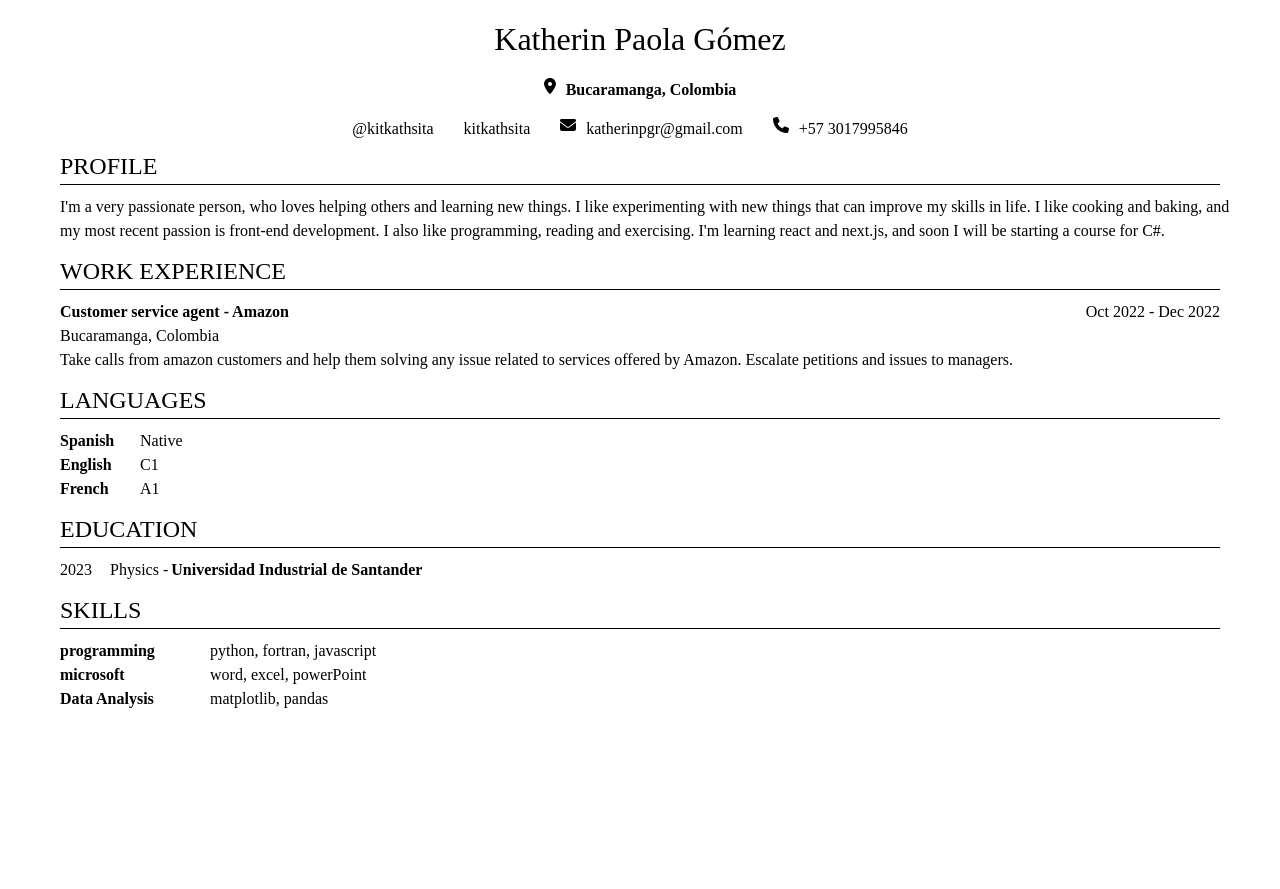
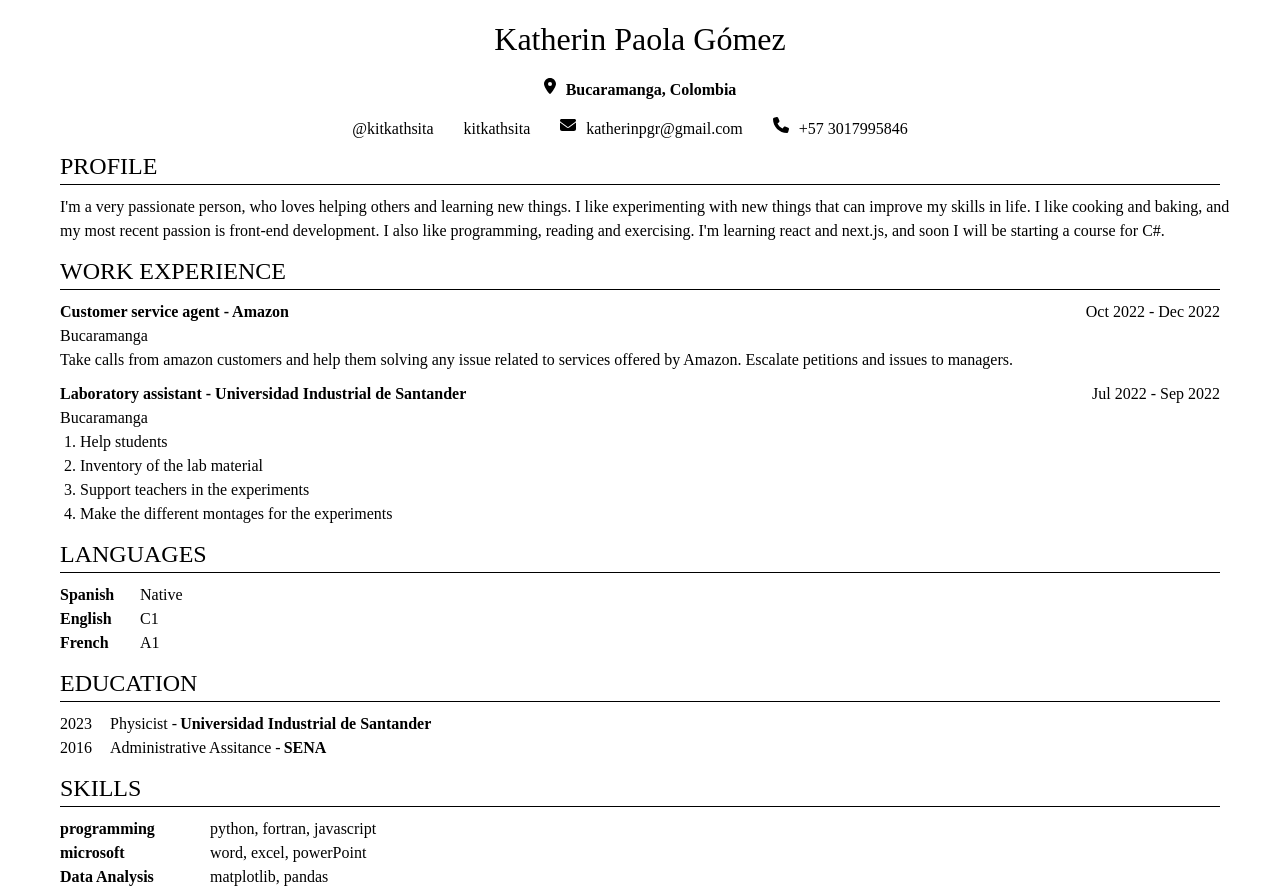
Before and after one commit to kitkathsita/CV-creation, a Next.js app: page / in a window 1280 px wide. Before the commit the page ends 800 px from the top, so only its background shows below. Built offline with nearby package versions, Linux system fonts and the light colour scheme; a web font is replaced by a local one.

Commit message:
i edited the sections so it can be included more inside of the them, also added the task option

```diff
--- a/app/globals.css
+++ b/app/globals.css
@@ -89,6 +89,17 @@ body {
   margin-left: 10px;
 }
 
+.taskJob {
+  font-size: 2vh;
+  font-family: 'Computer Modern';
+  margin-left: 20px;
+  list-style-type: decimal;
+}
+
+li {
+  margin-left: 10px;
+}
+
 .idiom {
   display: flex;
   margin-left: 10px;
--- a/app/layout.js
+++ b/app/layout.js
@@ -4,7 +4,7 @@ import { Inter } from 'next/font/google'
 const inter = Inter({ subsets: ['latin'] })
 
 export const metadata = {
-  title: 'Create Next App',
+  title: 'Create CV',
   description: 'Generated by create next app',
 }
 
--- a/app/page.js
+++ b/app/page.js
@@ -16,6 +16,7 @@ const sectionMock = ["PROFILE", 'WORK EXPERIENCE', 'LANGUAGES', 'EDUCATION'];
 
 const desc = "I'm a very passionate person, who loves helping others and learning new things. I like experimenting with new things that can improve my skills in life. I like cooking and baking, and my most recent passion is front-end development. I also like programming, reading and exercising. I'm learning react and next.js, and soon I will be starting a course for C\#."
 const jobDesc = "Take calls from amazon customers and help them solving any issue related to services offered by Amazon. Escalate petitions and issues to managers. "
+const task = ['Help students', 'Inventory of the lab material', 'Support teachers in the experiments', 'Make the different montages for the experiments']
 const languagesSpoken = [
   {
     language: 'Spanish',
@@ -33,7 +34,7 @@ const languagesSpoken = [
 
 const skills = [
   {
-    group:'programming',
+    group: 'programming',
     skill: 'python, fortran, javascript'
   },
   {
@@ -46,27 +47,46 @@ const skills = [
   }
 ]
 
+const experience = [
+  {
+    position: 'Customer service agent',
+    company: 'Amazon',
+    period: 'Oct 2022 - Dec 2022',
+    place: 'Bucaramanga',
+    jobDescription: jobDesc
+  },
+  {
+    position: 'Laboratory assistant',
+    company: 'Universidad Industrial de Santander',
+    period: 'Jul 2022 - Sep 2022',
+    place: 'Bucaramanga',
+    task: task
+  },
+]
+
+const educationDegrees = [
+  {
+    year: '2023',
+    degree: 'Physicist',
+    school: 'Universidad Industrial de Santander'
+  },
+  {
+    year: '2016',
+    degree: 'Administrative Assitance',
+    school: 'SENA'
+  }
+]
+
 export default function Home() {
   let i = 0
-  let j = 0
   return (
     <>
     <Header Name={'Katherin Paola Gómez'} Location={'Bucaramanga, Colombia'} github={'@kitkathsita'} linkedIn={'kitkathsita'} email={'katherinpgr@gmail.com'} cellphone={'+57 3017995846'}></Header>
     <SectionDesc sectionName={'PROFILE'} profile={desc}></SectionDesc>
-    <SectionWE sectionName={'WORK EXPERIENCE'} position={'Customer service agent'} enterprise={'Amazon'} period={'Oct 2022 - Dec 2022'} place={'Bucaramanga, Colombia'} jobDescription={jobDesc}></SectionWE>
-    <Section sectionName={'LANGUAGES'}></Section>
-    {languagesSpoken.map(langua => {
-      i++;
-      return <Languages key={i} language={langua.language} level={langua.level}></Languages>
-    })
-    }
-    <SectionEduc sectionName={'EDUCATION'} year={'2023'} degree={'Physics'} school={'Universidad Industrial de Santander'}></SectionEduc>
-    <Section sectionName={'SKILLS'}></Section>
-    {skills.map(skill => {
-      j++
-      return <Skills key={j} group={skill.group} skills={skill.skill}></Skills>
-    })
-    }
+    <SectionWE sectionName={'WORK EXPERIENCE'} position={'Customer service agent'} role={experience}></SectionWE>
+    <SectionLangue sectionName={'LANGUAGES'} languages={languagesSpoken}></SectionLangue>
+    <SectionEduc sectionName={'EDUCATION'} education={educationDegrees}></SectionEduc>
+    <SectionSkill sectionName={'SKILLS'} skills={skills}></SectionSkill>
     </>
   )
 }
--- a/components/sections/SectionEduc.js
+++ b/components/sections/SectionEduc.js
@@ -8,11 +8,17 @@ function Education({ year, degree, school }) {
     )
 }
 
-export default function SectionEduc({sectionName, year, degree, school}) {
+export default function SectionEduc({sectionName, education}) {
+    let i = 0
     return (
         <>
             <div id="section">{sectionName}</div>
-            <Education year={year} degree={degree} school={school}></Education>
+            {
+                education.map(degree => {
+                    i++
+                    return <Education year={degree.year} degree={degree.degree} school={degree.school}></Education>
+                })
+            }
         </>
     )
 }
--- a/components/sections/SectionLangue.js
+++ b/components/sections/SectionLangue.js
@@ -7,11 +7,17 @@ function Languages({ language, level }) {
     )
 }
 
-export default function SectionLangue({ language, level, sectionName }) {
+export default function SectionLangue({ sectionName, languages }) {
+    let i = 0
     return (
         <>
             <div id="section">{sectionName}</div>
-            <Languages language={language} level={level}></Languages>
+            {
+                languages.map(lang => {
+                    i++
+                    return <Languages key={i} language={lang.language} level={lang.level}></Languages>
+                })
+            }
         </>
     )
 }
--- a/components/sections/SectionSkill.js
+++ b/components/sections/SectionSkill.js
@@ -7,11 +7,17 @@ function Skills({ group, skills }) {
     )
 }
 
-export default function SectionSkill({sectionName, group, skills }) {
+export default function SectionSkill({sectionName, skills }) {
+    let i = 0
     return (
         <>
             <div id="section">{sectionName}</div>
-            <Skills group={group} skills={skills}></Skills>
+            {
+                skills.map(skill => {
+                    i++;
+                    return <Skills key={i} group={skill.group} skills={skill.skill}></Skills>
+                })
+            }
         </>
     )
 }
--- a/components/sections/SectionWE.js
+++ b/components/sections/SectionWE.js
@@ -1,17 +1,18 @@
-function WorkExperience({ position, enterprise, period, jobDescription='', tasks='', place}) {
+function WorkExperience({ position, company, period, jobDescription='', tasks=[], place}) {
     return (
         <>
-        <PosEnterprise position={position} enterprise={enterprise} period={period}></PosEnterprise>
+        <PosEnterprise position={position} company={company} period={period}></PosEnterprise>
         <Location loc={place}></Location>
         <JobDescription description={jobDescription}></JobDescription>
+        <TasksOfJob taskList={tasks}></TasksOfJob>
         </>
     )
 }
 
-function PosEnterprise({ position, enterprise, period }) {
+function PosEnterprise({ position, company, period }) {
     return (
         <div className='datePos'>
-            <div className='posEnter'>{position} - {enterprise}</div>
+            <div className='posEnter'>{position} - {company}</div>
             <div className='date'>{period}</div>
         </div>
     )
@@ -29,11 +30,28 @@ function JobDescription({ description }) {
     )
 }
 
-export default function SectionWE({sectionName, position, enterprise, period, jobDescription, tasks, place}) {
+function TasksOfJob({ taskList }) {
+    return (
+        <ol className="taskJob">
+            {taskList.map(task => {
+                return <li>{task}</li>
+            })
+            }
+        </ol>
+    )
+}
+
+export default function SectionWE({sectionName, role }) {
+    let i = 0
     return (
         <>
             <div id="section">{sectionName}</div>
-            <WorkExperience position={position} enterprise={enterprise} period={period} jobDescription={jobDescription} tasks={tasks} place={place}></WorkExperience>
+            {
+                role.map(job => {
+                    i++
+                    return <WorkExperience position={job.position} company={job.company} period={job.period} jobDescription={job.jobDescription} tasks={job.task} place={job.place}></WorkExperience>
+                })
+            }
         </>
     )
 }
```
